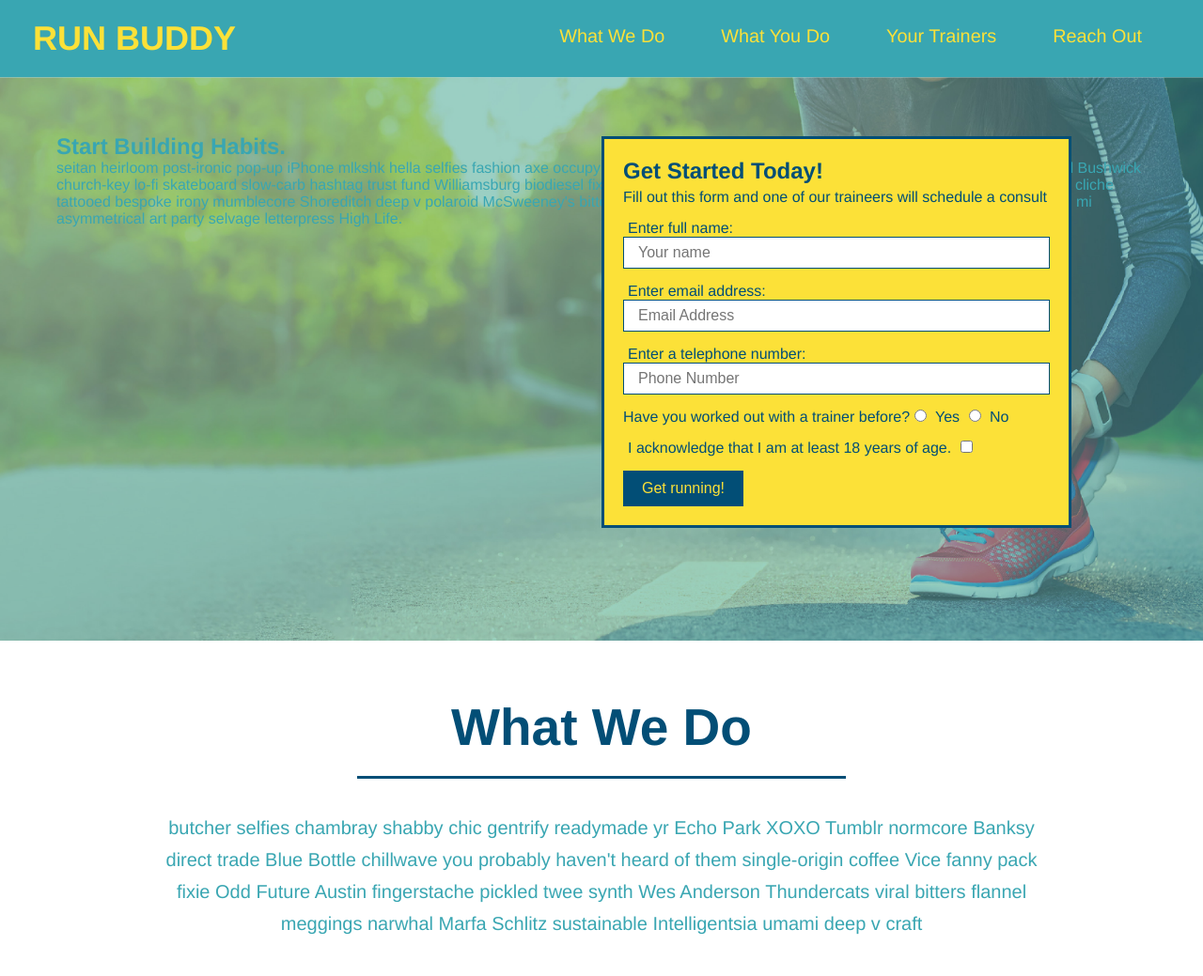
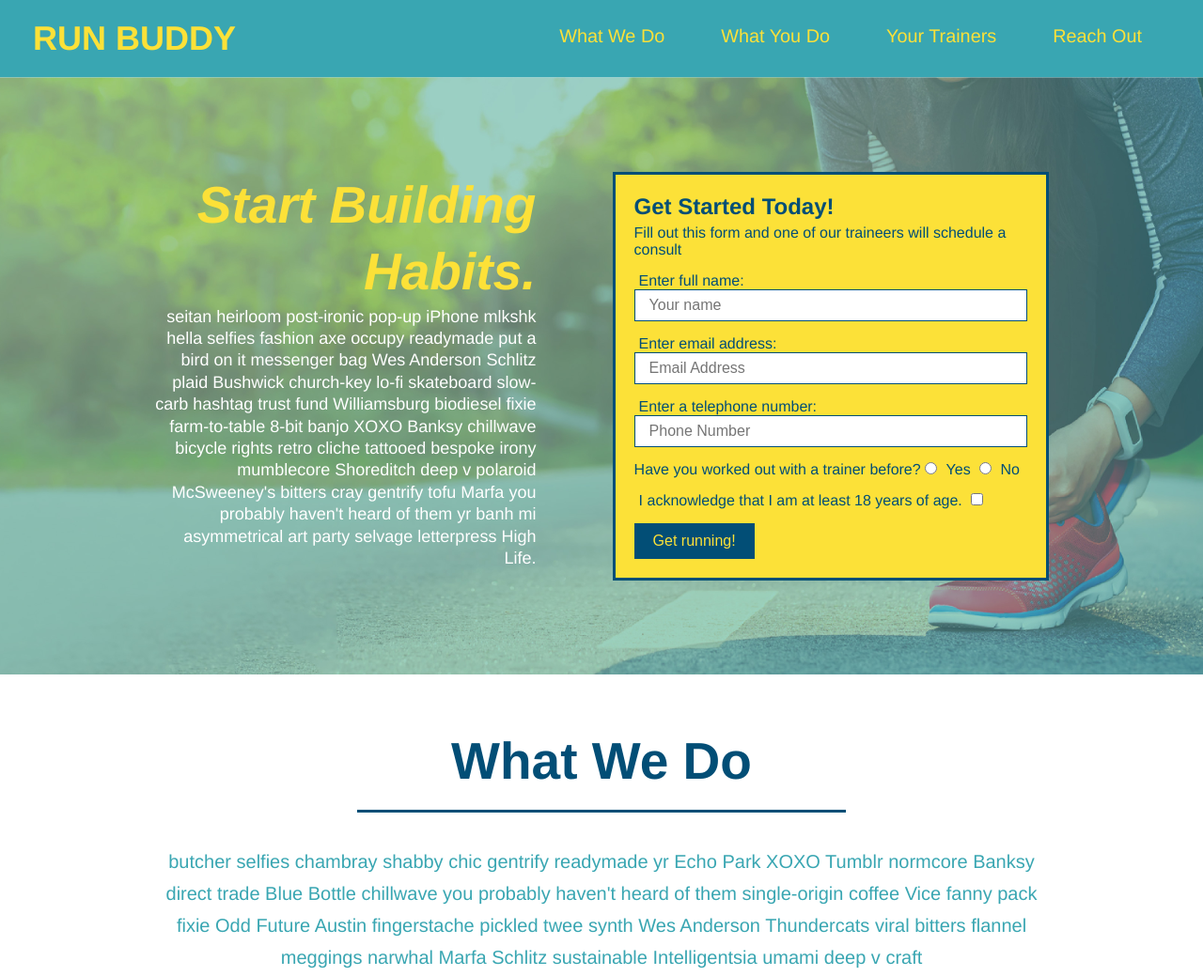
Before and after one commit to rpage5/run-buddy, a plain HTML site: page index.html in a window 1280 px wide. Shown: the top 1039 px of the page at 94% size. Drawn offline with Linux system fonts and the light colour scheme.

Commit message:
add flexbox to the hero

```diff
--- a/assets/css/style.css
+++ b/assets/css/style.css
@@ -48,20 +48,21 @@ header nav ul li a {
 }
 
 footer {
+    display: flex;
+    justify-content: space-between;
+    flex-wrap: wrap;
     background: #fce138;
     width: 100%;
     padding: 40px 35px;
 }
 
 footer h2 {
-    display: inline;
     color: #024e76;
     font-size: 30px;
     margin: 0;
 }
 
 footer div {
-    float: right;
     line-height: 1.5;
     text-align: right;
 }
@@ -74,15 +75,28 @@ section {
     padding: 60px;
 }
 
-
-/* Hero style start */
-
 .hero {
+    display: flex;
+    justify-content: center;
+    flex-wrap: wrap;
     background-image: url("../images/hero-bg.jpg");
-    height: 600px;
     background-size: cover;
     background-position: center;
-    position: relative;
+}
+
+.hero-cta {
+    width: 35%;
+    text-align: right;
+    margin: 3.5%;
+    color: #fff;
+    font-size: 18px;
+    line-height: 1.3;
+}
+
+.hero-cta h2 {
+    font-style: italic;
+    font-size: 55px;
+    color: #fce138;
 }
 
 .hero-form button {
@@ -93,18 +107,13 @@ section {
     font-size: 16px;
 }
 
-
-/* Hero style end*/
-
 .hero-form {
     color: #024e76;
     background-color: #fce138;
     padding: 20px;
-    width: 500px;
     border: solid 3px #024e76;
-    position: absolute;
-    bottom: 120px;
-    right: 140px;
+    width: 40%;
+    margin: 3.5%
 }
 
 .hero-form h3 {
```
